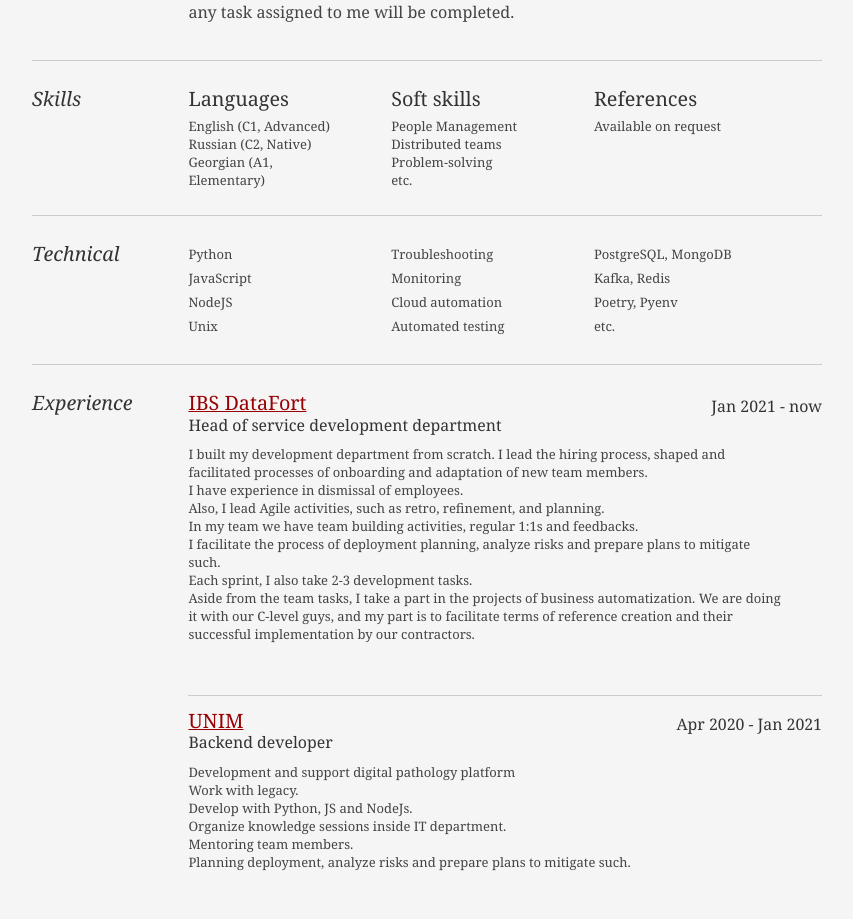
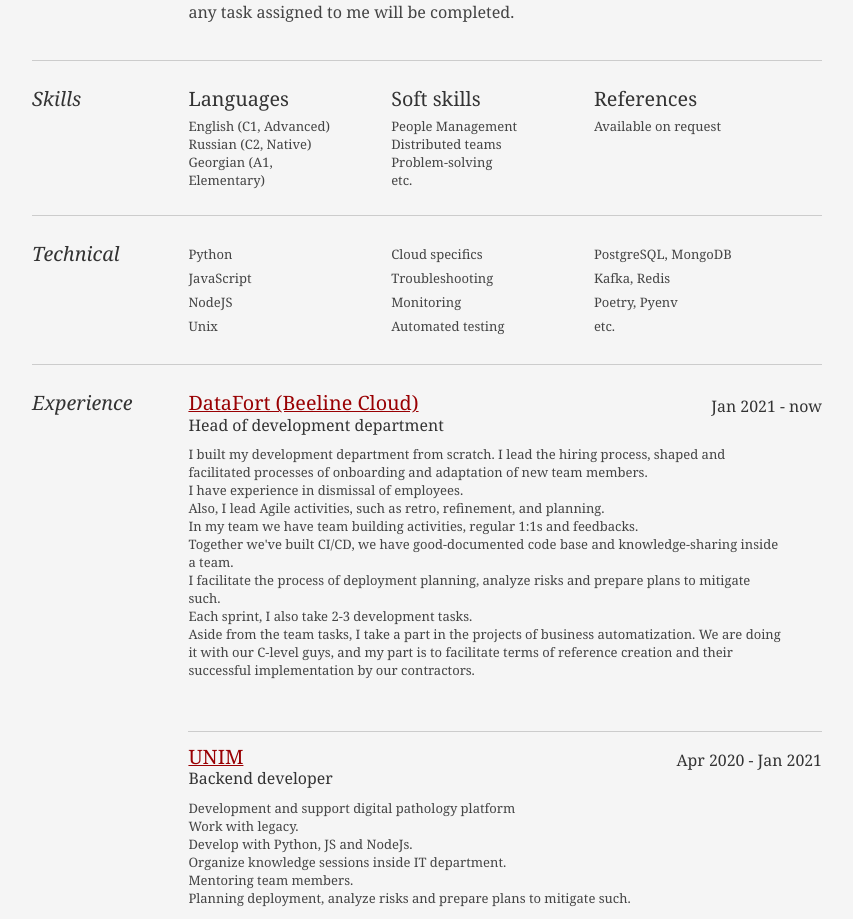
Before and after one commit to Kvm99/filonova.dev, a Django app: page /resume/ in a window 1280 px wide. Shown: the part 1037-1956 px from the top of the page, without its empty margins (213-1066 px from the left). Run offline with Django 3.2, Linux system fonts and the light colour scheme.

Commit message:
resume updated

```diff
--- a/resume/templates/resume/srt-resume.html
+++ b/resume/templates/resume/srt-resume.html
@@ -139,9 +139,9 @@ At my current job, I went from mistrust (in the beginning) to confidence that Ma
 							</ul>
 
 							<ul class="talent">
+								<li>Cloud specifics</li>
 								<li>Troubleshooting</li>
 								<li>Monitoring</li>
-								<li>Cloud automation</li>
 								<li>Automated testing</li>
 							</ul>
 
@@ -164,18 +164,19 @@ At my current job, I went from mistrust (in the beginning) to confidence that Ma
 						<div class="yui-u">
 
                              <div class="job">
-								<h2><a href="https://unim.su/">IBS DataFort</a></h2>
-								<h3>Head of service development department </h3>
+								<h2><a href="https://unim.su/">DataFort (Beeline Cloud)</a></h2>
+								<h3>Head of development department </h3>
 								<h4>Jan 2021 - now</h4>
 								<p>
                                 I built my development department from scratch. I lead the hiring process, shaped and facilitated processes of onboarding and adaptation of new team members.<br>
 								I have experience in dismissal of employees.<br>
 								Also, I lead Agile activities, such as retro, refinement, and planning.<br>
 								In my team we have team building activities, regular 1:1s and feedbacks.<br>
+								Together we've built CI/CD, we have good-documented code base and knowledge-sharing inside a team.<br>
 								I facilitate the process of deployment planning, analyze risks and prepare plans to mitigate such.<br>
 								Each sprint, I also take 2-3 development tasks.<br>
 								Aside from the team tasks, I take a part in the projects of business automatization. We are doing it with our C-level guys, and my part is to facilitate terms of reference creation and their successful implementation by our contractors.<br>
-                       			 </p>
+								</p>
 
 							</div>
 
```
